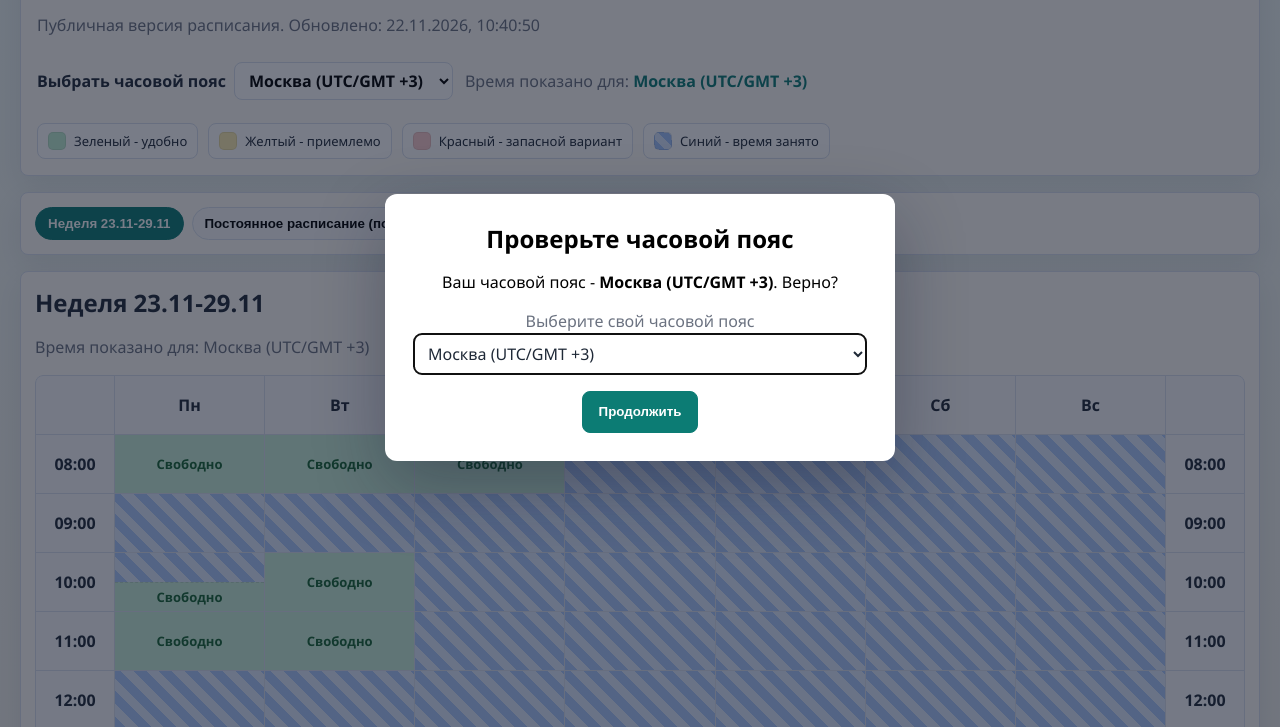
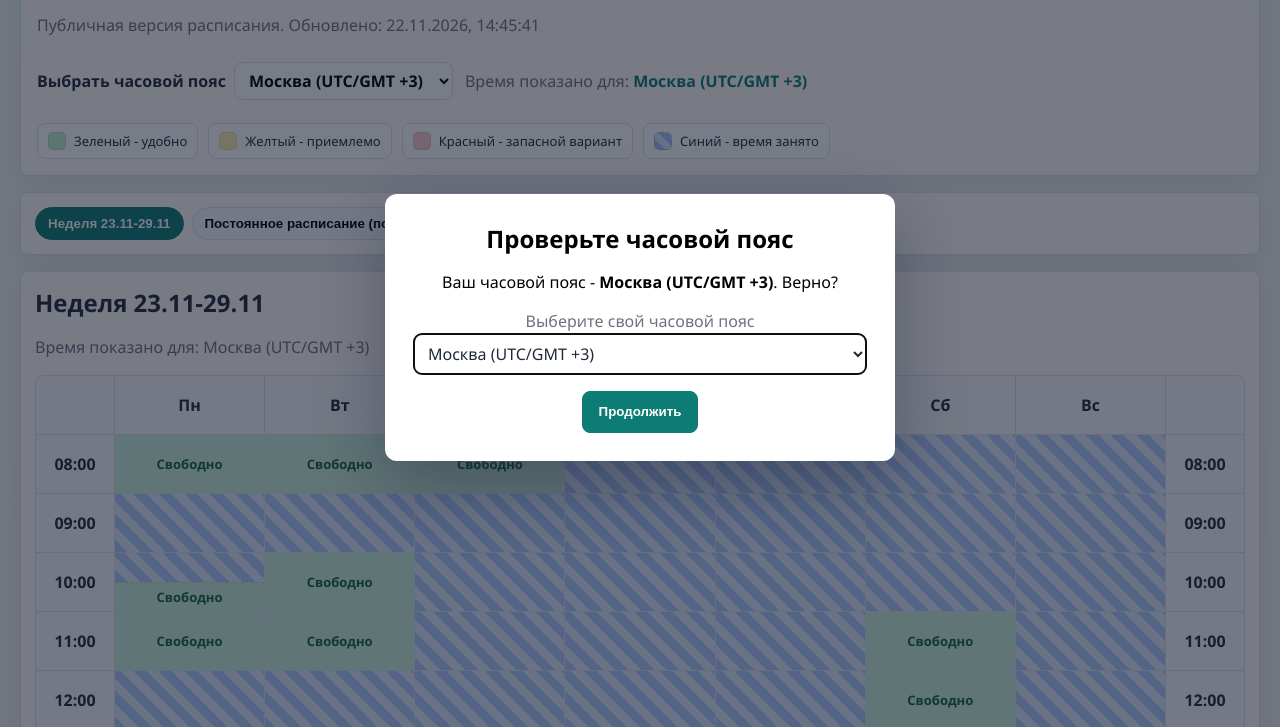
Before and after one commit to Hasli4/schedule, a plain HTML site: page dist/index.html in a window 1280 px wide. Shown: the part 73-800 px from the top of the page. Drawn offline with Linux system fonts and the light colour scheme.

Commit message:
Update schedule

```diff
--- a/dist/index.html
+++ b/dist/index.html
@@ -103,7 +103,7 @@
   <main class="app">
     <section class="panel hero">
       <h1>Расписание занятий</h1>
-      <p class="subtitle">Публичная версия расписания. Обновлено: 22.11.2026, 10:40:50</p>
+      <p class="subtitle">Публичная версия расписания. Обновлено: 22.11.2026, 14:45:41</p>
       <div class="export-timezone-panel">
         <label>
           <span>Выбрать часовой пояс</span>
@@ -137,9 +137,9 @@
     <div class="export-half busy"></div><div class="export-half green"><small>Свободно</small></div>
   </div><div class="cell slot"><div class="export-half full green"><small>Свободно</small></div></div><div class="cell slot"><div class="export-half full busy"></div></div><div class="cell slot"><div class="export-half full busy"></div></div><div class="cell slot"><div class="export-half full busy"></div></div><div class="cell slot"><div class="export-half full busy"></div></div><div class="cell slot"><div class="export-half full busy"></div></div>
     <div class="cell time-cell" data-moscow-minutes="600">10:00</div><div class="cell time-cell" data-moscow-minutes="660">11:00</div>
-    <div class="cell slot"><div class="export-half full green"><small>Свободно</small></div></div><div class="cell slot"><div class="export-half full green"><small>Свободно</small></div></div><div class="cell slot"><div class="export-half full busy"></div></div><div class="cell slot"><div class="export-half full busy"></div></div><div class="cell slot"><div class="export-half full busy"></div></div><div class="cell slot"><div class="export-half full busy"></div></div><div class="cell slot"><div class="export-half full busy"></div></div>
+    <div class="cell slot"><div class="export-half full green"><small>Свободно</small></div></div><div class="cell slot"><div class="export-half full green"><small>Свободно</small></div></div><div class="cell slot"><div class="export-half full busy"></div></div><div class="cell slot"><div class="export-half full busy"></div></div><div class="cell slot"><div class="export-half full busy"></div></div><div class="cell slot"><div class="export-half full green"><small>Свободно</small></div></div><div class="cell slot"><div class="export-half full busy"></div></div>
     <div class="cell time-cell" data-moscow-minutes="660">11:00</div><div class="cell time-cell" data-moscow-minutes="720">12:00</div>
-    <div class="cell slot"><div class="export-half full busy"></div></div><div class="cell slot"><div class="export-half full busy"></div></div><div class="cell slot"><div class="export-half full busy"></div></div><div class="cell slot"><div class="export-half full busy"></div></div><div class="cell slot"><div class="export-half full busy"></div></div><div class="cell slot"><div class="export-half full busy"></div></div><div class="cell slot"><div class="export-half full busy"></div></div>
+    <div class="cell slot"><div class="export-half full busy"></div></div><div class="cell slot"><div class="export-half full busy"></div></div><div class="cell slot"><div class="export-half full busy"></div></div><div class="cell slot"><div class="export-half full busy"></div></div><div class="cell slot"><div class="export-half full busy"></div></div><div class="cell slot"><div class="export-half full green"><small>Свободно</small></div></div><div class="cell slot"><div class="export-half full busy"></div></div>
     <div class="cell time-cell" data-moscow-minutes="720">12:00</div><div class="cell time-cell" data-moscow-minutes="780">13:00</div>
     <div class="cell slot"><div class="export-half full busy"></div></div><div class="cell slot"><div class="export-half full busy"></div></div><div class="cell slot"><div class="export-half full busy"></div></div><div class="cell slot"><div class="export-half full busy"></div></div><div class="cell slot"><div class="export-half full busy"></div></div><div class="cell slot"><div class="export-half full green"><small>Свободно</small></div></div><div class="cell slot"><div class="export-half full busy"></div></div>
     <div class="cell time-cell" data-moscow-minutes="780">13:00</div><div class="cell time-cell" data-moscow-minutes="840">14:00</div>
@@ -182,11 +182,11 @@
     <div class="cell time-cell" data-moscow-minutes="540">09:00</div><div class="cell time-cell" data-moscow-minutes="600">10:00</div>
     <div class="cell slot">
     <div class="export-half busy"></div><div class="export-half green"><small>Свободно</small></div>
-  </div><div class="cell slot"><div class="export-half full green"><small>Свободно</small></div></div><div class="cell slot"><div class="export-half full busy"></div></div><div class="cell slot"><div class="export-half full busy"></div></div><div class="cell slot"><div class="export-half full busy"></div></div><div class="cell slot"><div class="export-half full green"><small>Свободно</small></div></div><div class="cell slot"><div class="export-half full busy"></div></div>
+  </div><div class="cell slot"><div class="export-half full green"><small>Свободно</small></div></div><div class="cell slot"><div class="export-half full busy"></div></div><div class="cell slot"><div class="export-half full busy"></div></div><div class="cell slot"><div class="export-half full busy"></div></div><div class="cell slot"><div class="export-half full busy"></div></div><div class="cell slot"><div class="export-half full busy"></div></div>
     <div class="cell time-cell" data-moscow-minutes="600">10:00</div><div class="cell time-cell" data-moscow-minutes="660">11:00</div>
-    <div class="cell slot"><div class="export-half full green"><small>Свободно</small></div></div><div class="cell slot"><div class="export-half full green"><small>Свободно</small></div></div><div class="cell slot"><div class="export-half full busy"></div></div><div class="cell slot"><div class="export-half full busy"></div></div><div class="cell slot"><div class="export-half full busy"></div></div><div class="cell slot"><div class="export-half full busy"></div></div><div class="cell slot"><div class="export-half full busy"></div></div>
+    <div class="cell slot"><div class="export-half full green"><small>Свободно</small></div></div><div class="cell slot"><div class="export-half full green"><small>Свободно</small></div></div><div class="cell slot"><div class="export-half full busy"></div></div><div class="cell slot"><div class="export-half full busy"></div></div><div class="cell slot"><div class="export-half full busy"></div></div><div class="cell slot"><div class="export-half full green"><small>Свободно</small></div></div><div class="cell slot"><div class="export-half full busy"></div></div>
     <div class="cell time-cell" data-moscow-minutes="660">11:00</div><div class="cell time-cell" data-moscow-minutes="720">12:00</div>
-    <div class="cell slot"><div class="export-half full busy"></div></div><div class="cell slot"><div class="export-half full busy"></div></div><div class="cell slot"><div class="export-half full busy"></div></div><div class="cell slot"><div class="export-half full busy"></div></div><div class="cell slot"><div class="export-half full busy"></div></div><div class="cell slot"><div class="export-half full busy"></div></div><div class="cell slot"><div class="export-half full busy"></div></div>
+    <div class="cell slot"><div class="export-half full busy"></div></div><div class="cell slot"><div class="export-half full busy"></div></div><div class="cell slot"><div class="export-half full busy"></div></div><div class="cell slot"><div class="export-half full busy"></div></div><div class="cell slot"><div class="export-half full busy"></div></div><div class="cell slot"><div class="export-half full green"><small>Свободно</small></div></div><div class="cell slot"><div class="export-half full busy"></div></div>
     <div class="cell time-cell" data-moscow-minutes="720">12:00</div><div class="cell time-cell" data-moscow-minutes="780">13:00</div>
     <div class="cell slot"><div class="export-half full busy"></div></div><div class="cell slot"><div class="export-half full busy"></div></div><div class="cell slot"><div class="export-half full busy"></div></div><div class="cell slot"><div class="export-half full busy"></div></div><div class="cell slot"><div class="export-half full busy"></div></div><div class="cell slot"><div class="export-half full green"><small>Свободно</small></div></div><div class="cell slot"><div class="export-half full busy"></div></div>
     <div class="cell time-cell" data-moscow-minutes="780">13:00</div><div class="cell time-cell" data-moscow-minutes="840">14:00</div>
```
